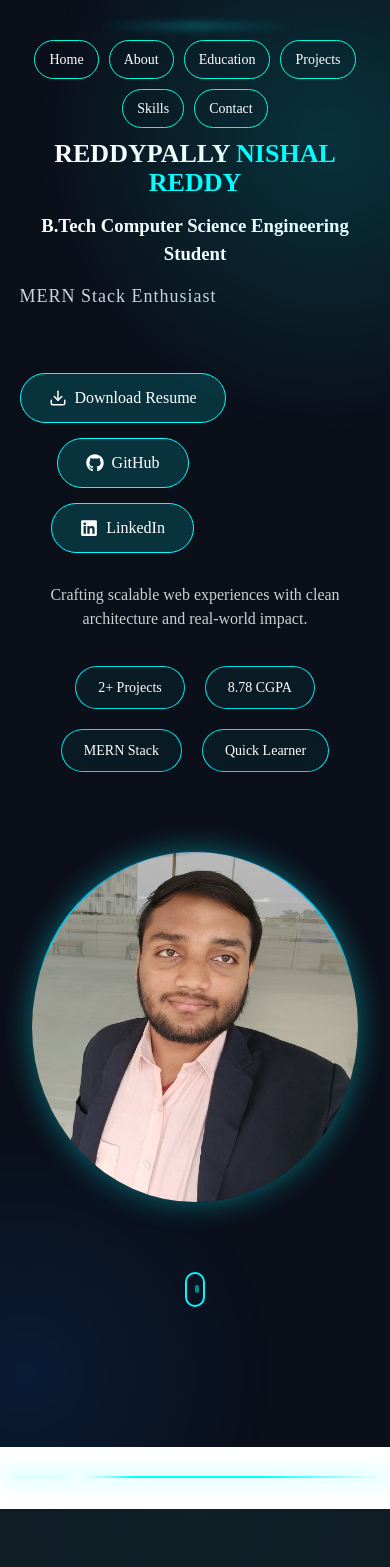
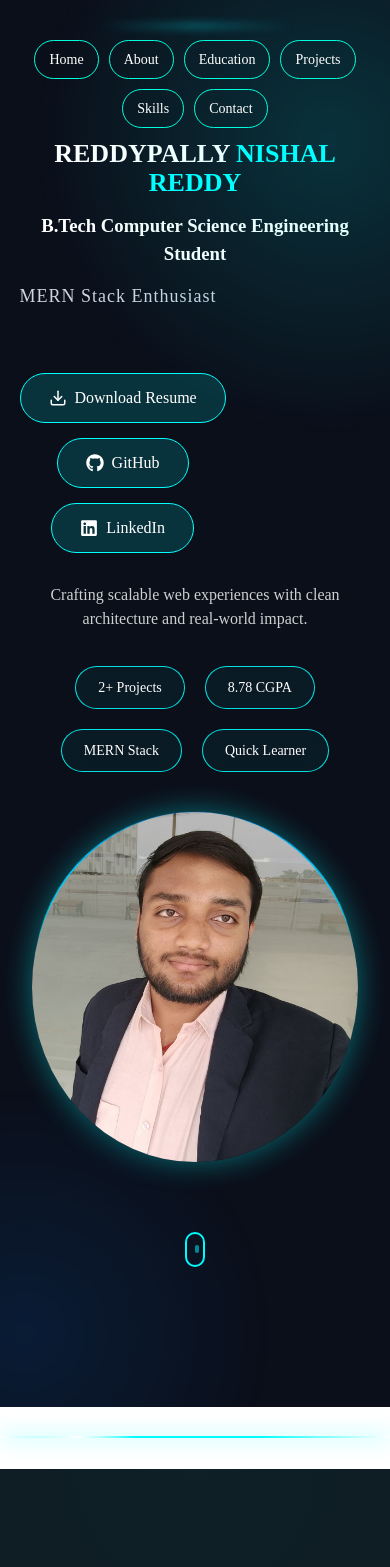
Before and after one commit to REDDYPALLYNISHALREDDY/Portfolio-Website, a React (Vite) app: page / in a window 390 px wide. Shown: the top 1567 px of the page. Built offline with nearby package versions, Linux system fonts and the light colour scheme.

Commit message:
App.css updated

```diff
--- a/src/App.css
+++ b/src/App.css
@@ -277,15 +277,6 @@ box-shadow: 0 0 18px rgba(0, 240, 255, 0.8);
   }
   100% {
     transform: rotate(360deg);
-  }
-}
-@media (max-width: 900px) {
-  .hero-container {
-    flex-direction: column;
-    text-align: center;
-  }
-  .hero-right {
-    margin-top: 40px;
   }
 }
 .section-title {
```
